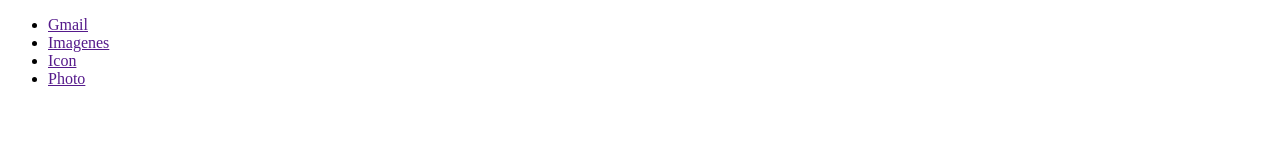
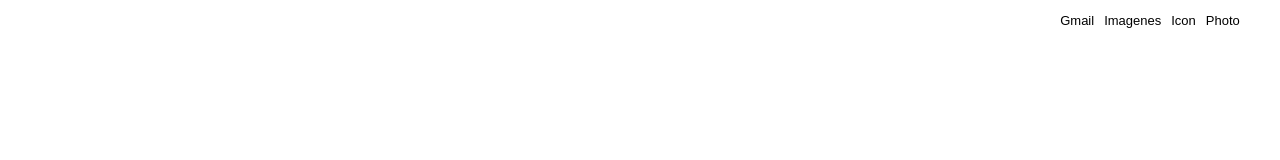
Before and after one commit to Chrismart04/google-search-clone, a plain HTML site: page index.html in a window 1280 px wide. Drawn offline with Linux system fonts and the light colour scheme.

Commit message:
added header styles

```diff
--- a/index.html
+++ b/index.html
@@ -11,7 +11,7 @@
 <body>
     <header>
         <nav>
-            <ul>
+            <ul class="nav-right-section">
                 <li><a href="">Gmail</a></li>
                 <li><a href="">Imagenes</a></li>
                 <li><a href="">Icon</a></li>
--- a/style.css
+++ b/style.css
@@ -0,0 +1,38 @@
+
+body{
+    margin: 0;
+    padding: 0;
+    font-size: 13px;
+    font-family: Arial, Helvetica, sans-serif;
+
+}
+
+a{
+   text-decoration: none;
+   cursor: pointer;
+}
+header{
+    width: 100%;
+    height: 60px;
+}
+
+header nav{
+    display: flex;
+    justify-content: flex-end;
+}
+
+.nav-right-section{
+    width: 250px;
+    height: auto;
+    display: flex;
+    list-style: none;
+    justify-content: center;
+    align-items: center;
+
+}
+
+.nav-right-section a{
+    margin-right: 10px;
+    color: black;
+
+}
```
